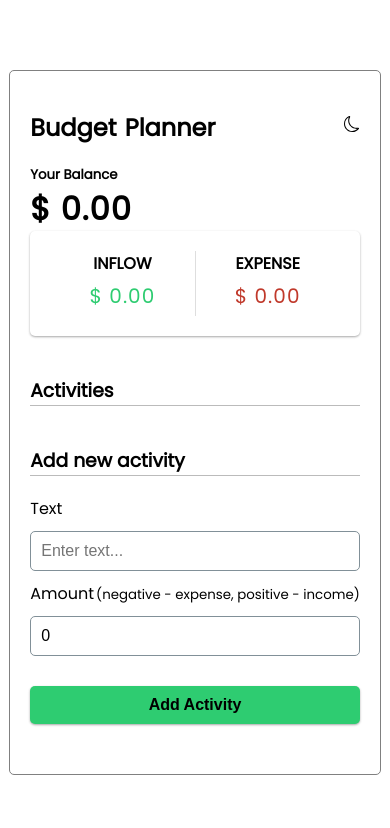
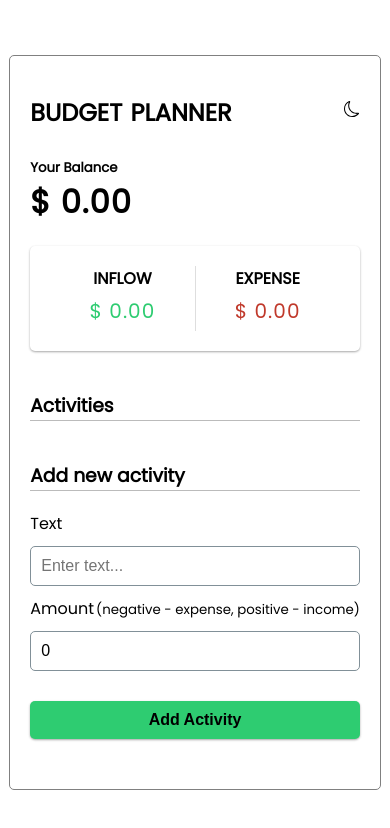
Before and after one commit to Jlbspyder/Budget-Planner, a React (Vite) app: page / in a window 390 px wide. Shown: the top 828 px of the page. Built offline with nearby package versions, Linux system fonts and the light colour scheme.

Commit message:
Update index.css

```diff
--- a/src/index.css
+++ b/src/index.css
@@ -245,14 +245,14 @@ label {
     background-color: hsl(200, 15%, 8%);
   }
   h2 {
-    text-transform: capitalize;
+    text-transform: uppercase;
     word-spacing: 2px;
   }
   .container {
     min-width: 350px;
   }
   .header {
-    min-height: 120px;
+    min-height: 150px;
     flex-direction: column;
     align-items: start;
   }
```
